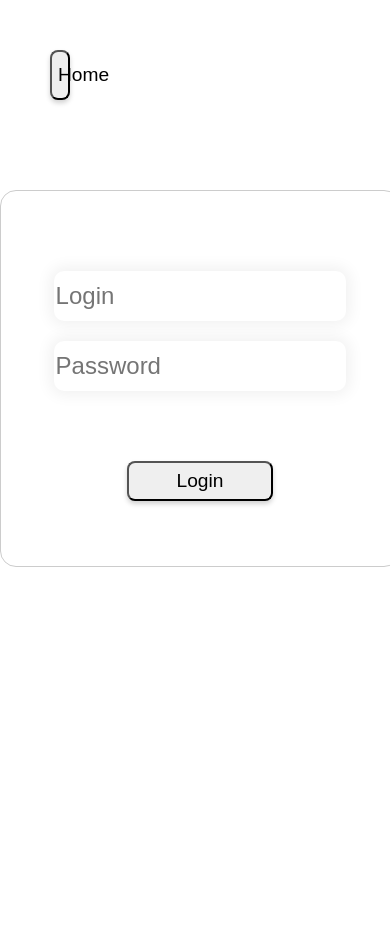
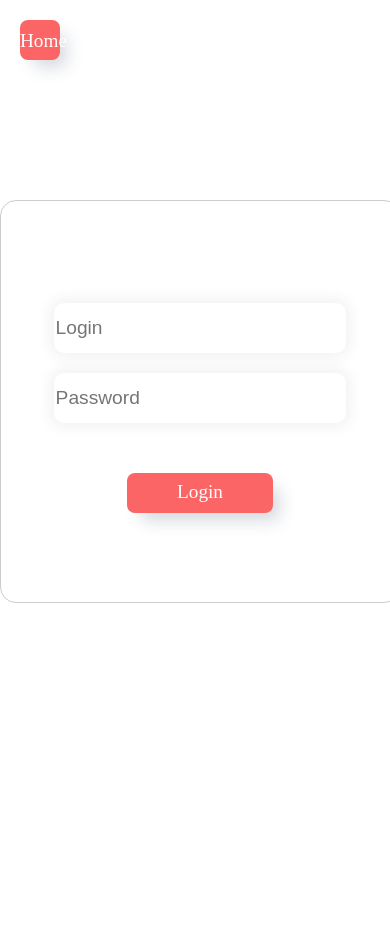
Before and after one commit to alladinattar/contacts-book, a Flask app: page /login in a window 390 px wide. After the commit the page ends 603 px from the top, so only its background shows below. Run offline with Flask 2, Linux system fonts and the light colour scheme.

Commit message:
work on templates

```diff
--- a/main.py
+++ b/main.py
@@ -1,6 +1,16 @@
-from flask import Flask, render_template
+from flask import Flask, render_template, request, session
+from flask_login import LoginManager
+
 
 app = Flask(__name__)
+login_manager = LoginManager()
+login_manager.init_app(app)
+app.secret_key = b'helloworld'
+
+
+@login_manager.user_loader
+def load_user(user_id):
+    return User.get(user_id)
 
 @app.route("/")
 def home():
@@ -10,4 +20,10 @@ def home():
 def login():
     return render_template("login.html")
 
+@app.route("/auth/login", methods=["POST"])
+def auth_login():
+    if request.method == "POST":
+        print(request.form["username"])
+    return "Hello world"
+
 app.run(debug=True)
--- a/static/css/login.css
+++ b/static/css/login.css
@@ -26,23 +26,19 @@ body {
   height: 100px;
 }
 
-.wrapper .header button{
+.home{
   width: 5%;
   height: 50%;
-  margin: 50px;
-  text-decoration: none;
   font-size: 1.2rem;
   cursor: pointer;
-  background-color: $btnColor;
-  color: black;
+  background-color: #FC6565;
   border-radius: 8px;
   box-shadow: 0 3px 5px rgba(0, 0, 0, 0.18);
-
 }
 
 .inputform{
-  padding-top: 90px;
-  height: 100vh;
+  height: 80vh;
+  padding-top: 100px;
 }
 
 form {
@@ -55,7 +51,7 @@ form {
   border-radius: 1em;
   text-align: center;
   padding-top: 30px;
-  height: 50%;
+  height: 70%;
   display: flex;
   flex-direction: column;
   align-items: center;
@@ -66,22 +62,52 @@ form input{
   margin-bottom: 20px;
   width: 80%;
   height: 50px;
-  font-size: 1.5rem;
+  font-size: 1.2rem;
   box-shadow:0 0 15px 4px rgba(0,0,0,0.06);
   border: 0;
   border-radius:10px;
 
 }
 
-.inputform button{
-  margin-top: 50px;
+.header .button{
+  width: 10%;
+  margin: 20px;
+  height: 40px;
+  background-color: #FC6565;
+  color: white;
+  border-radius: 8px;
+  -webkit-box-shadow: 10px 11px 17px -4px rgba(34, 60, 80, 0.2);
+  -moz-box-shadow: 10px 11px 17px -4px rgba(34, 60, 80, 0.2);
+  box-shadow: 10px 11px 17px -4px rgba(34, 60, 80, 0.2);
+  text-align: center;
+  padding-top: 10px;
+}
+
+.header a{
+  color: white;
+  text-decoration: none;
+
+}
+
+form .button{
+  text-align: center;
+  padding-top: 8px;
+  margin-top: 30px;
   text-decoration: none;
   width: 40%;
   height: 40px;
   font-size: 1.2rem;
   cursor: pointer;
-  background-color: $btnColor;
-  color: black;
+  background-color: #FC6565;
+  color: white;
   border-radius: 8px;
-  box-shadow: 0 3px 5px rgba(0, 0, 0, 0.18);
+  -webkit-box-shadow: 10px 11px 17px -4px rgba(34, 60, 80, 0.2);
+  -moz-box-shadow: 10px 11px 17px -4px rgba(34, 60, 80, 0.2);
+  box-shadow: 10px 11px 17px -4px rgba(34, 60, 80, 0.2);
 }
+
+.button:hover{
+  background: -webkit-linear-gradient(45deg, rgb(252, 101, 101) 20%, rgb(86, 181, 184));
+  background: -moz-linear-gradient(45deg, rgb(252, 101, 101) 20%, rgb(86, 181, 184));
+  background: linear-gradient(45deg, rgb(252, 101, 101) 20%, rgb(86, 181, 184));
+}
--- a/templates/index.html
+++ b/templates/index.html
@@ -24,8 +24,10 @@
       </ul>
     </div>
     <div class="content">
-      <h2>It is a simple </h2>
-      <h2>contact book</h2>
+      <h2>It is a simple <br> contact<br> book</h2>
+      <div class="regbutton">
+        <a href="signup">Register</a>
+      </div>
     </div>
     <div class="helper">
       <img src="../static/imgs/contact.png" alt="">
--- a/templates/login.html
+++ b/templates/login.html
@@ -10,16 +10,21 @@
 <body>
   <div class="wrapper">
     <div class="header">
-      <a href="/">
-        <button>Home</button>
-      </a>
+      <div class="home button">
+        <a href="/">
+          Home
+        </a>
+
+      </div>
 
     </div>
     <div class="inputform">
-      <form action="auth/login" method="post">
-        <input type="text" placeholder="Login">
-        <input type="password" placeholder="Password">
-        <button type="submit">Login</button>
+      <form action="auth/login" method="post" id="form">
+        <input type="text" placeholder="Login" name="username">
+        <input type="password" placeholder="Password" name="password">
+        <div class="button">
+          <a type="submit" onclick="document.getElementById('form').submit(); return false;">Login</a>
+        </div>
       </form>
 
     </div>
```
Also changed, not shown: static/css/master.css (+23 -27 lines).
